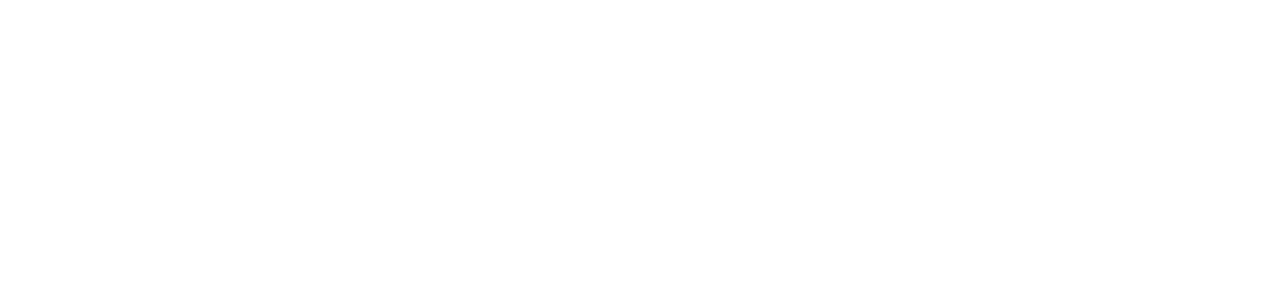
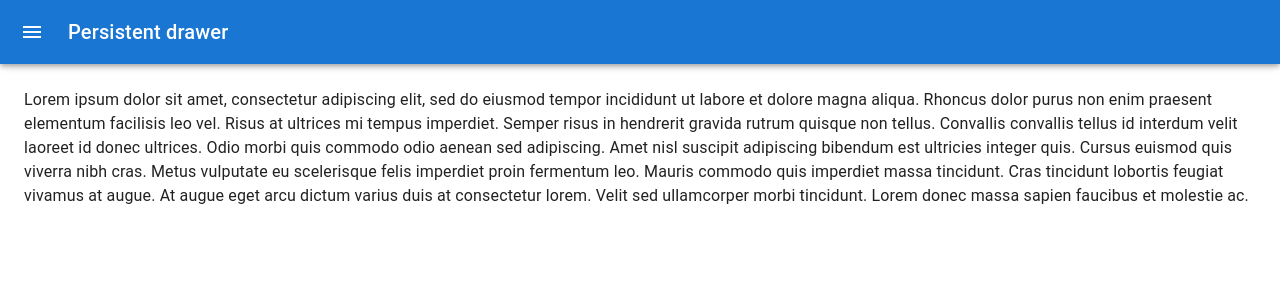
Before and after one commit to prajeshElEvEn/dam, a React (Create React App) app in the folder client/: page /dashboard in a window 1280 px wide. Before the commit this address had no page. Shown: the top 300 px of the page. Built offline with nearby package versions, Linux system fonts and the light colour scheme.

Commit message:
added navigation on dashboard

```diff
--- a/client/src/App.js
+++ b/client/src/App.js
@@ -12,9 +12,7 @@ function App() {
       <Routes>
         <Route path="/" element={<Signup />} />
         <Route path="/login" element={<Login />} />
-        <Route path="/automation" element={<Dashboard />} />
-        <Route path="/mapping" element={<Mapping />} />
-        <Route path="/detection" element={<Detection />} />
+        <Route path="/dashboard" element={<Dashboard />} />
       </Routes>
     </>
   );
--- a/client/src/pages/Automation.js
+++ b/client/src/pages/Automation.js
@@ -1,7 +1,23 @@
+import { Typography } from "@mui/material";
 import React from "react";
 
 const Automation = () => {
-  return <div>Automation</div>;
+  return (
+    <Typography paragraph>
+      Lorem ipsum dolor sit amet, consectetur adipiscing elit, sed do eiusmod
+      tempor incididunt ut labore et dolore magna aliqua. Rhoncus dolor purus
+      non enim praesent elementum facilisis leo vel. Risus at ultrices mi tempus
+      imperdiet. Semper risus in hendrerit gravida rutrum quisque non tellus.
+      Convallis convallis tellus id interdum velit laoreet id donec ultrices.
+      Odio morbi quis commodo odio aenean sed adipiscing. Amet nisl suscipit
+      adipiscing bibendum est ultricies integer quis. Cursus euismod quis
+      viverra nibh cras. Metus vulputate eu scelerisque felis imperdiet proin
+      fermentum leo. Mauris commodo quis imperdiet massa tincidunt. Cras
+      tincidunt lobortis feugiat vivamus at augue. At augue eget arcu dictum
+      varius duis at consectetur lorem. Velit sed ullamcorper morbi tincidunt.
+      Lorem donec massa sapien faucibus et molestie ac.
+    </Typography>
+  );
 };
 
 export default Automation;
--- a/client/src/pages/Dashboard.js
+++ b/client/src/pages/Dashboard.js
@@ -22,6 +22,9 @@ import ListItemButton from "@mui/material/ListItemButton";
 import AutoAwesomeIcon from "@mui/icons-material/AutoAwesome";
 import MapIcon from "@mui/icons-material/Map";
 import RadarIcon from "@mui/icons-material/Radar";
+import Automation from "./Automation";
+import Mapping from "./Mapping";
+import Detection from "./Detection";
 
 const drawerWidth = 240;
 
@@ -73,6 +76,7 @@ const DrawerHeader = styled("div")(({ theme }) => ({
 const Dashboard = () => {
   const theme = useTheme();
   const [open, setOpen] = useState(false);
+  const [page, setPage] = useState("automation");
 
   const handleDrawerOpen = () => {
     setOpen(true);
@@ -81,6 +85,17 @@ const Dashboard = () => {
   const handleDrawerClose = () => {
     setOpen(false);
   };
+
+  const handleAutomation = () => {
+    setPage("automation");
+  };
+  const handleMapping = () => {
+    setPage("mapping");
+  };
+  const handleDetection = () => {
+    setPage("detection");
+  };
+
   return (
     <Box sx={{ display: "flex" }}>
       <CssBaseline />
@@ -124,7 +139,7 @@ const Dashboard = () => {
         </DrawerHeader>
         <Divider />
         <List>
-          <ListItem disablePadding>
+          <ListItem disablePadding onClick={handleAutomation}>
             <ListItemButton>
               <ListItemIcon>
                 <AutoAwesomeIcon />
@@ -132,7 +147,7 @@ const Dashboard = () => {
               <ListItemText primary={"Automation"} />
             </ListItemButton>
           </ListItem>
-          <ListItem disablePadding>
+          <ListItem disablePadding onClick={handleMapping}>
             <ListItemButton>
               <ListItemIcon>
                 <MapIcon />
@@ -140,7 +155,7 @@ const Dashboard = () => {
               <ListItemText primary={"Mapping"} />
             </ListItemButton>
           </ListItem>
-          <ListItem disablePadding>
+          <ListItem disablePadding onClick={handleDetection}>
             <ListItemButton>
               <ListItemIcon>
                 <RadarIcon />
@@ -163,35 +178,9 @@ const Dashboard = () => {
       </Drawer>
       <Main open={open}>
         <DrawerHeader />
-        <Typography paragraph>
-          Lorem ipsum dolor sit amet, consectetur adipiscing elit, sed do
-          eiusmod tempor incididunt ut labore et dolore magna aliqua. Rhoncus
-          dolor purus non enim praesent elementum facilisis leo vel. Risus at
-          ultrices mi tempus imperdiet. Semper risus in hendrerit gravida rutrum
-          quisque non tellus. Convallis convallis tellus id interdum velit
-          laoreet id donec ultrices. Odio morbi quis commodo odio aenean sed
-          adipiscing. Amet nisl suscipit adipiscing bibendum est ultricies
-          integer quis. Cursus euismod quis viverra nibh cras. Metus vulputate
-          eu scelerisque felis imperdiet proin fermentum leo. Mauris commodo
-          quis imperdiet massa tincidunt. Cras tincidunt lobortis feugiat
-          vivamus at augue. At augue eget arcu dictum varius duis at consectetur
-          lorem. Velit sed ullamcorper morbi tincidunt. Lorem donec massa sapien
-          faucibus et molestie ac.
-        </Typography>
-        <Typography paragraph>
-          Consequat mauris nunc congue nisi vitae suscipit. Fringilla est
-          ullamcorper eget nulla facilisi etiam dignissim diam. Pulvinar
-          elementum integer enim neque volutpat ac tincidunt. Ornare suspendisse
-          sed nisi lacus sed viverra tellus. Purus sit amet volutpat consequat
-          mauris. Elementum eu facilisis sed odio morbi. Euismod lacinia at quis
-          risus sed vulputate odio. Morbi tincidunt ornare massa eget egestas
-          purus viverra accumsan in. In hendrerit gravida rutrum quisque non
-          tellus orci ac. Pellentesque nec nam aliquam sem et tortor. Habitant
-          morbi tristique senectus et. Adipiscing elit duis tristique
-          sollicitudin nibh sit. Ornare aenean euismod elementum nisi quis
-          eleifend. Commodo viverra maecenas accumsan lacus vel facilisis. Nulla
-          posuere sollicitudin aliquam ultrices sagittis orci a.
-        </Typography>
+        {page === "automation" && <Automation />}
+        {page === "mapping" && <Mapping />}
+        {page === "detection" && <Detection />}
       </Main>
     </Box>
   );
--- a/client/src/pages/Detection.js
+++ b/client/src/pages/Detection.js
@@ -1,7 +1,7 @@
 import React from "react";
 
 const Detection = () => {
-  return <></>;
+  return <>Detection</>;
 };
 
 export default Detection;
--- a/client/src/pages/Login.js
+++ b/client/src/pages/Login.js
@@ -62,7 +62,7 @@ const Login = () => {
                     ),
                   }}
                 />
-                <Button variant="contained" href="/automation">
+                <Button variant="contained" href="/dashboard">
                   Login
                 </Button>
                 <Typography>
--- a/client/src/pages/Signup.js
+++ b/client/src/pages/Signup.js
@@ -65,7 +65,7 @@ const Signup = () => {
                   }}
                   helperText="Password must be at least 8 characters long."
                 />
-                <Button variant="contained" href="/automation">
+                <Button variant="contained" href="/dashboard">
                   Sign Up
                 </Button>
                 <Typography>
```
